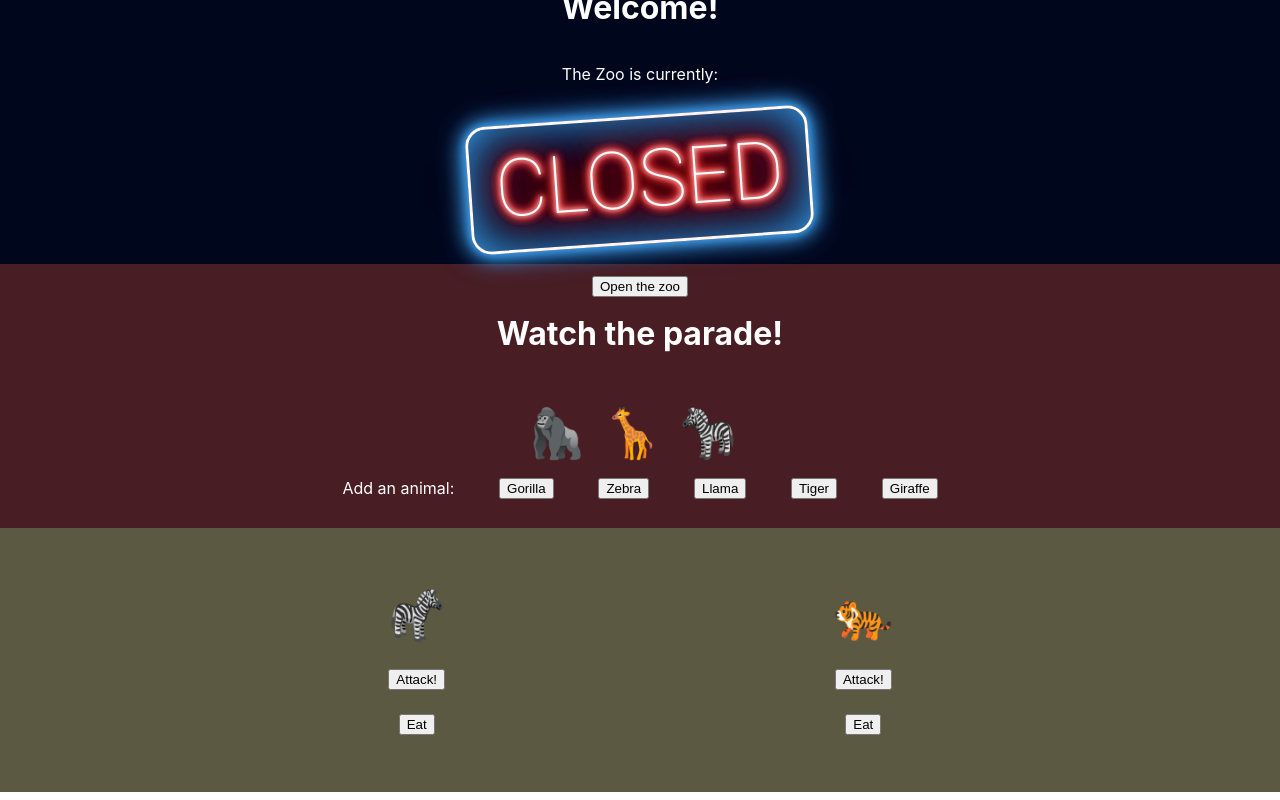
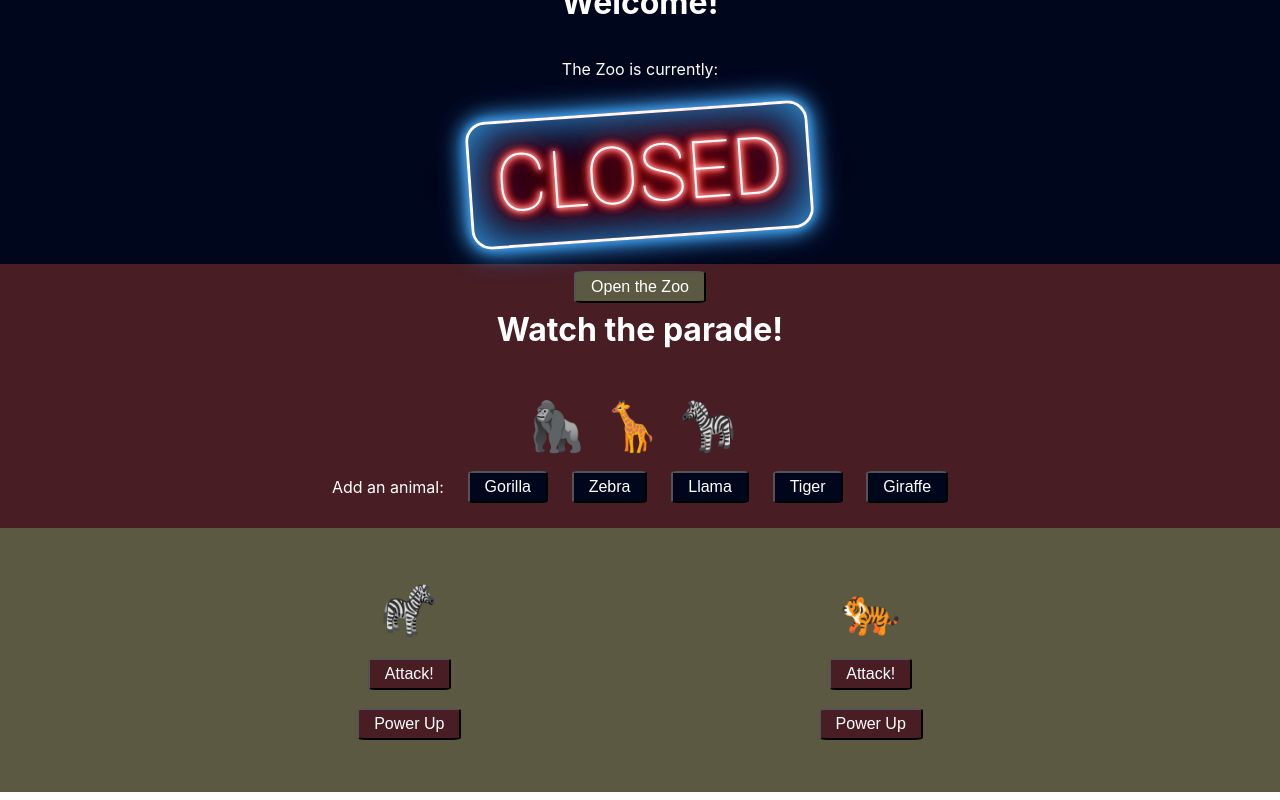
Before and after one commit to viccaruso/react-busy-zoo-from-scratch, a React (Create React App) app: page / in a window 1280 px wide. Built offline with nearby package versions, Linux system fonts and the light colour scheme.

Commit message:
styled the buttons

```diff
--- a/src/App.css
+++ b/src/App.css
@@ -22,3 +22,15 @@
 .left-animal span {
   transform: scaleX(-1);
 }
+
+.zoo-fight button {
+  cursor: pointer;
+  background-color: #481d24;
+  border-radius: 8%;
+  color: white;
+  padding: 5px 15px;
+  text-align: center;
+  text-decoration: none;
+  display: inline-block;
+  font-size: 16px;
+}
--- a/src/App.js
+++ b/src/App.js
@@ -29,12 +29,12 @@ function App() {
         <div className='left-animal'>
           <AnimalEmoji animal={'zebra'} style={emojiAStyle} />
           <button onClick={() => setEmojiBSize(emojiBSize / 1.25)}>Attack!</button>
-          <button onClick={() => setEmojiASize(emojiASize * 1.25)}>Eat</button>
+          <button onClick={() => setEmojiASize(emojiASize * 1.25)}>Power Up</button>
         </div>
         <div className='right-animal'>
           <AnimalEmoji animal={'tiger'} style={emojiBStyle} />
           <button onClick={() => setEmojiASize(emojiASize / 1.25)}>Attack!</button>
-          <button onClick={() => setEmojiBSize(emojiBSize * 1.25)}>Eat</button>
+          <button onClick={() => setEmojiBSize(emojiBSize * 1.25)}>Power Up</button>
         </div>
       </div>
     </div>
--- a/src/OpenSign.css
+++ b/src/OpenSign.css
@@ -41,3 +41,15 @@
   color: #fff;
   font-size: 5rem;
 }
+
+.zoo-open button {
+  cursor: pointer;
+  background-color: #5B5941;
+  border-radius: 8%;
+  color: white;
+  padding: 5px 15px;
+  text-align: center;
+  text-decoration: none;
+  display: inline-block;
+  font-size: 16px;
+}
--- a/src/OpenSign.js
+++ b/src/OpenSign.js
@@ -8,7 +8,7 @@ export default function OpenSign({ isOpen, setIsOpen }) {
         <div className='sign-div'>
           <p>OPEN</p>
         </div>
-        <button onClick={() => setIsOpen(false)}>Close the zoo</button>
+        <button onClick={() => setIsOpen(false)}>Close the Zoo</button>
       </>
     );
   } else {
@@ -17,7 +17,7 @@ export default function OpenSign({ isOpen, setIsOpen }) {
         <div className='sign-div'>
           <p>CLOSED</p>
         </div>
-        <button onClick={() => setIsOpen(true)}>Open the zoo</button>
+        <button onClick={() => setIsOpen(true)}>Open the Zoo</button>
       </>
     );
   }
--- a/src/Parade.css
+++ b/src/Parade.css
@@ -10,6 +10,14 @@
   height: 33vh;
   background-color: var(--parade-background-color);
   color: white;
+}
+
+.zoo-parade label {
+  display: flex;
+  flex-direction: row;
+  justify-content: center;
+  align-items: center;
+
 }
 
 .parade {
@@ -33,3 +41,15 @@
   justify-content: space-around;
   margin-top: 1rem;
 }
+
+.parade button {
+  cursor: pointer;
+  background-color: #00061c;
+  border-radius: 8%;
+  color: white;
+  padding: 5px 15px;
+  text-align: center;
+  text-decoration: none;
+  display: inline-block;
+  font-size: 16px;
+}
```
